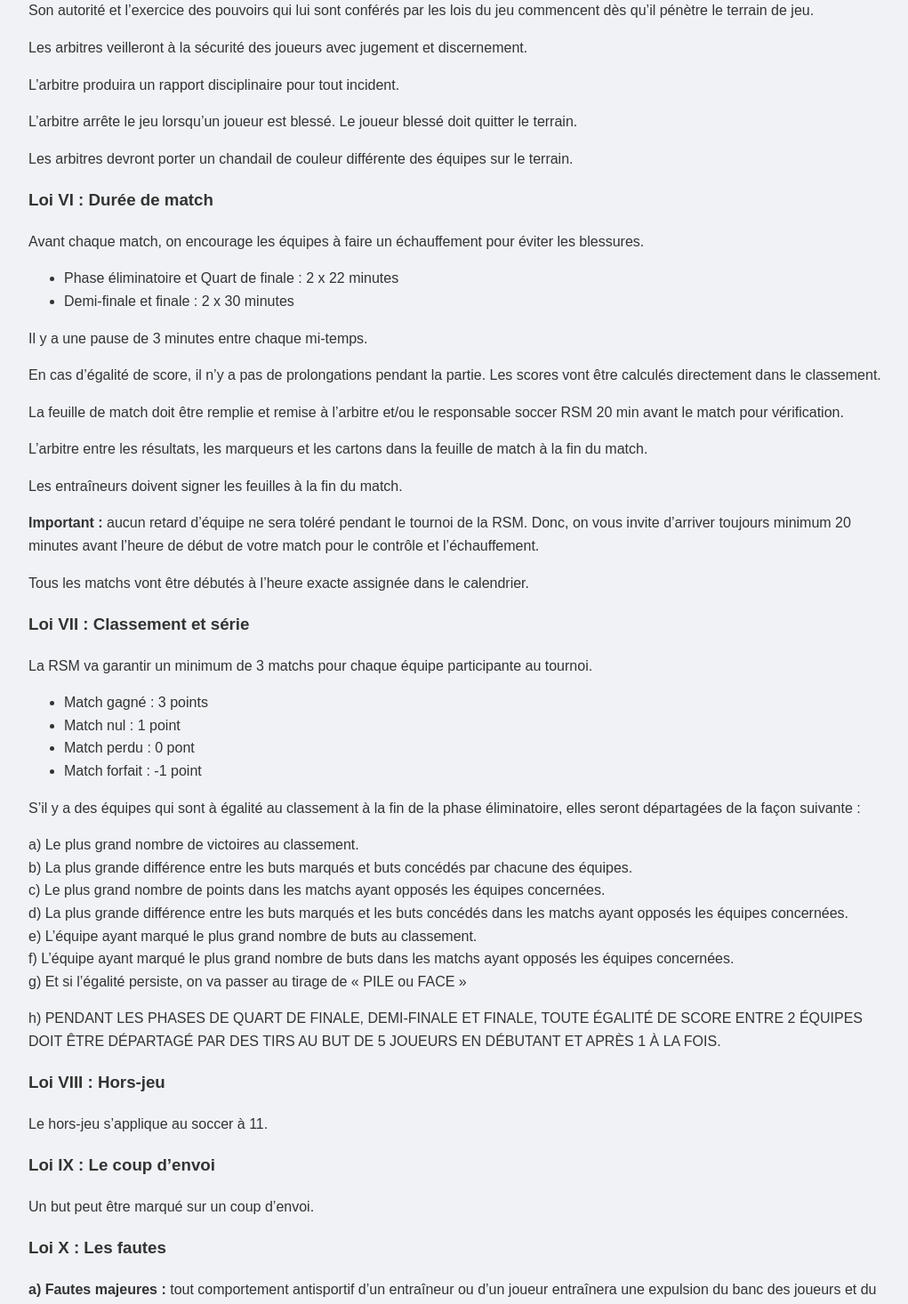
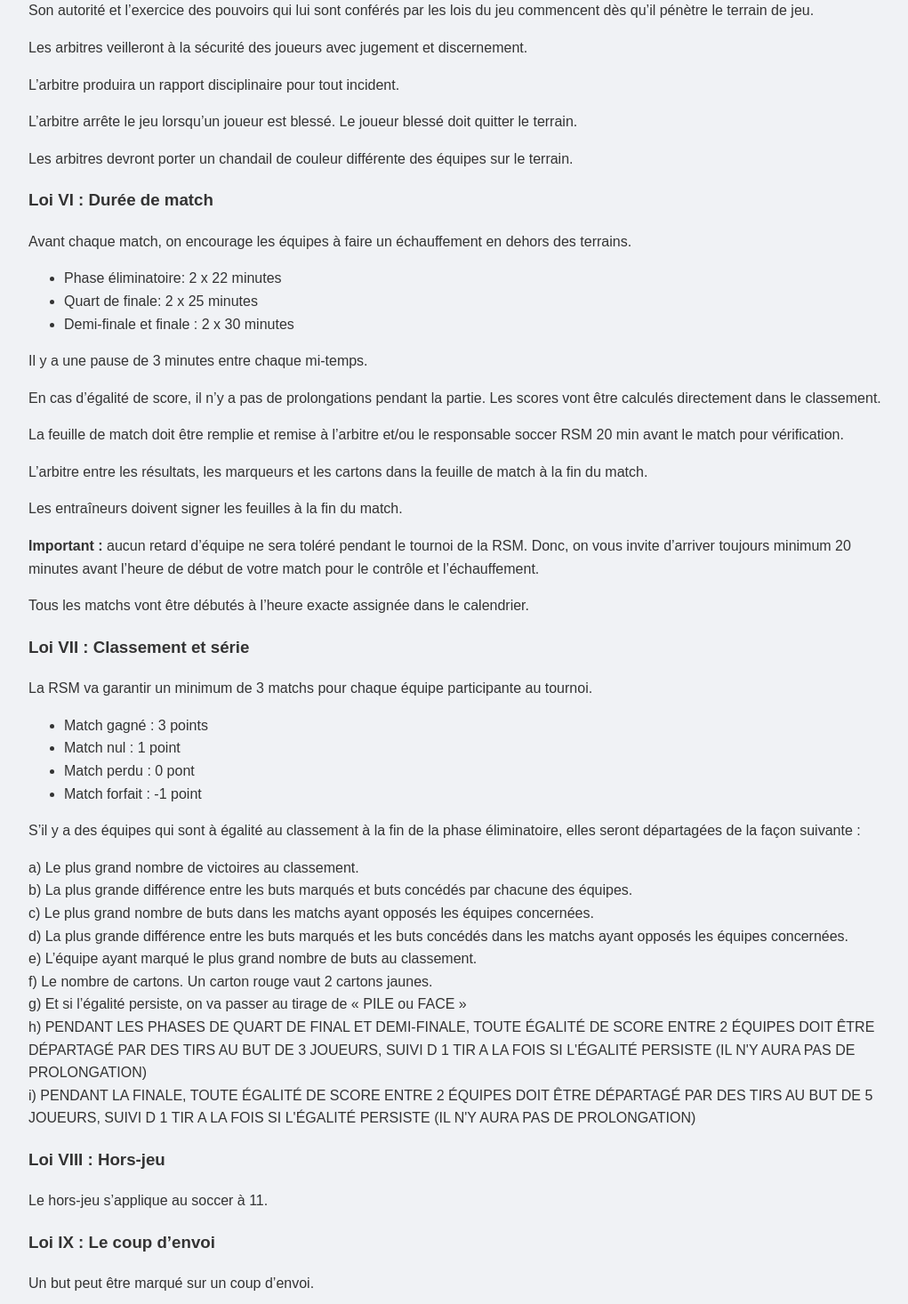
Before and after one commit to matth9597/Rsm2026, a React (Vite) app: page /soccer-homme/reglement in a window 1280 px wide. Shown: the part 1491-2957 px from the top of the page at 89% size, without its empty margins (128-1149 px from the left). Built offline with nearby package versions, Linux system fonts and the light colour scheme.

Commit message:
reglement soccer modif

```diff
--- a/src/pages/reglementsSports/RegSoccerFr.jsx
+++ b/src/pages/reglementsSports/RegSoccerFr.jsx
@@ -39,9 +39,10 @@ export default function RegSoccerFr() {
       <p>Les arbitres devront porter un chandail de couleur différente des équipes sur le terrain.</p>
 
       <h3>Loi VI : Durée de match</h3>
-      <p>Avant chaque match, on encourage les équipes à faire un échauffement pour éviter les blessures.</p>
+      <p>Avant chaque match, on encourage les équipes à faire un échauffement en dehors des terrains.  </p>
       <ul>
-        <li>Phase éliminatoire et Quart de finale : 2 x 22 minutes</li>
+        <li>Phase éliminatoire: 2 x 22 minutes</li>
+        <li>Quart de finale: 2 x 25 minutes</li>
         <li>Demi-finale et finale : 2 x 30 minutes</li>
       </ul>
       <p>Il y a une pause de 3 minutes entre chaque mi-temps.</p>
@@ -63,12 +64,13 @@ export default function RegSoccerFr() {
       <p>S’il y a des équipes qui sont à égalité au classement à la fin de la phase éliminatoire, elles seront départagées de la façon suivante :</p>
       <p>a) Le plus grand nombre de victoires au classement.<br />
       b) La plus grande différence entre les buts marqués et buts concédés par chacune des équipes.<br />
-      c) Le plus grand nombre de points dans les matchs ayant opposés les équipes concernées.<br />
+      c) Le plus grand nombre de buts dans les matchs ayant opposés les équipes concernées.<br />
       d) La plus grande différence entre les buts marqués et les buts concédés dans les matchs ayant opposés les équipes concernées.<br />
       e) L’équipe ayant marqué le plus grand nombre de buts au classement.<br />
-      f) L’équipe ayant marqué le plus grand nombre de buts dans les matchs ayant opposés les équipes concernées.<br />
-      g) Et si l’égalité persiste, on va passer au tirage de « PILE ou FACE »</p>
-      <p>h) PENDANT LES PHASES DE QUART DE FINALE, DEMI-FINALE ET FINALE, TOUTE ÉGALITÉ DE SCORE ENTRE 2 ÉQUIPES DOIT ÊTRE DÉPARTAGÉ PAR DES TIRS AU BUT DE 5 JOUEURS EN DÉBUTANT ET APRÈS 1 À LA FOIS.</p>
+      f) Le nombre de cartons. Un carton rouge vaut 2 cartons jaunes.<br />
+      g) Et si l’égalité persiste, on va passer au tirage de « PILE ou FACE »<br />
+      h) PENDANT LES PHASES DE QUART DE FINAL ET  DEMI-FINALE,  TOUTE ÉGALITÉ DE SCORE ENTRE 2 ÉQUIPES DOIT ÊTRE DÉPARTAGÉ PAR DES TIRS AU BUT DE 3 JOUEURS, SUIVI D 1 TIR A LA FOIS SI L'ÉGALITÉ PERSISTE  (IL N'Y AURA PAS DE PROLONGATION)<br />
+      i) PENDANT LA FINALE,  TOUTE ÉGALITÉ DE SCORE ENTRE 2 ÉQUIPES DOIT ÊTRE DÉPARTAGÉ PAR DES TIRS AU BUT DE 5 JOUEURS, SUIVI D 1 TIR A LA FOIS SI L'ÉGALITÉ PERSISTE  (IL N'Y AURA PAS DE PROLONGATION)</p>
 
       <h3>Loi VIII : Hors-jeu</h3>
       <p>Le hors-jeu s’applique au soccer à 11.</p>
```
